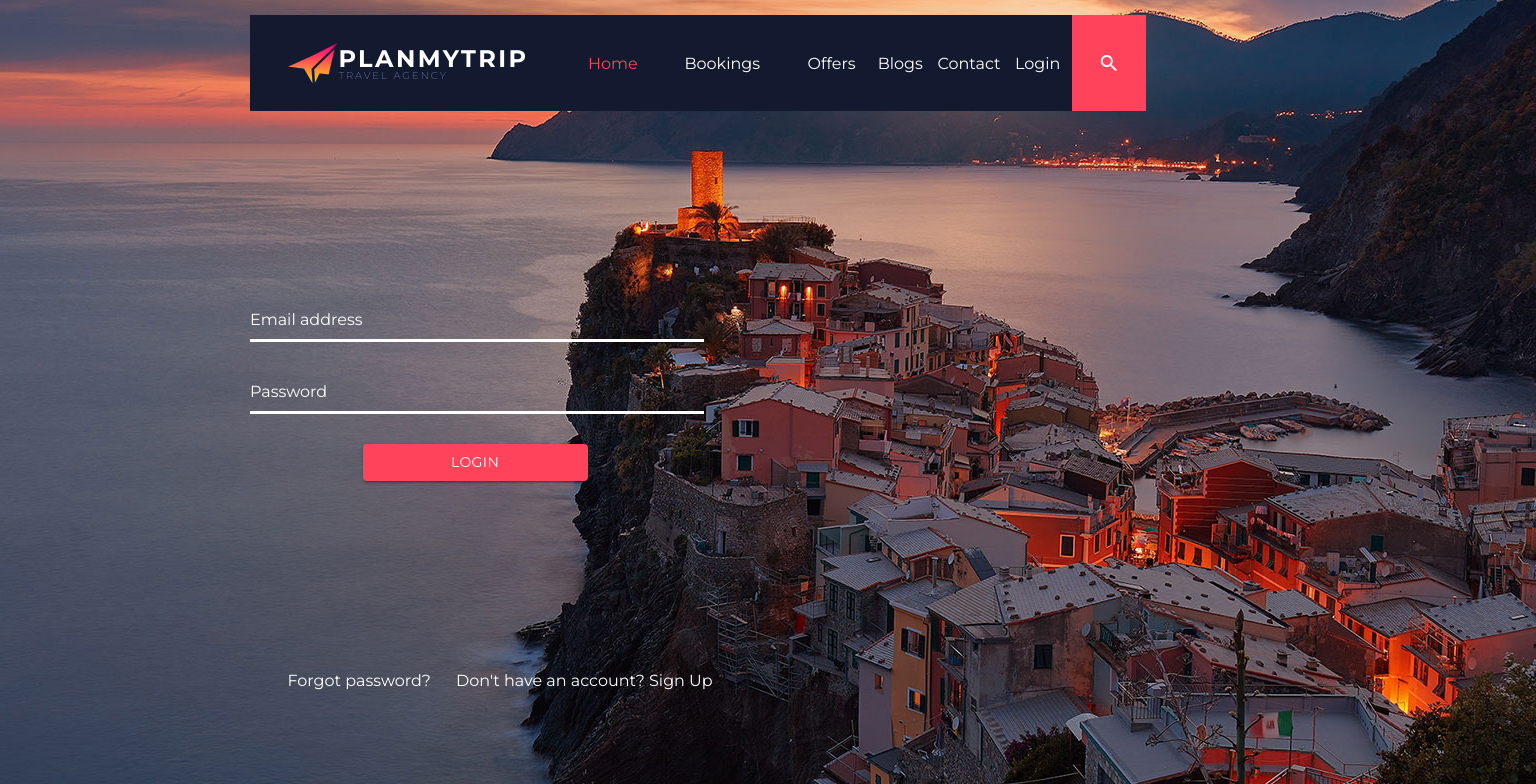
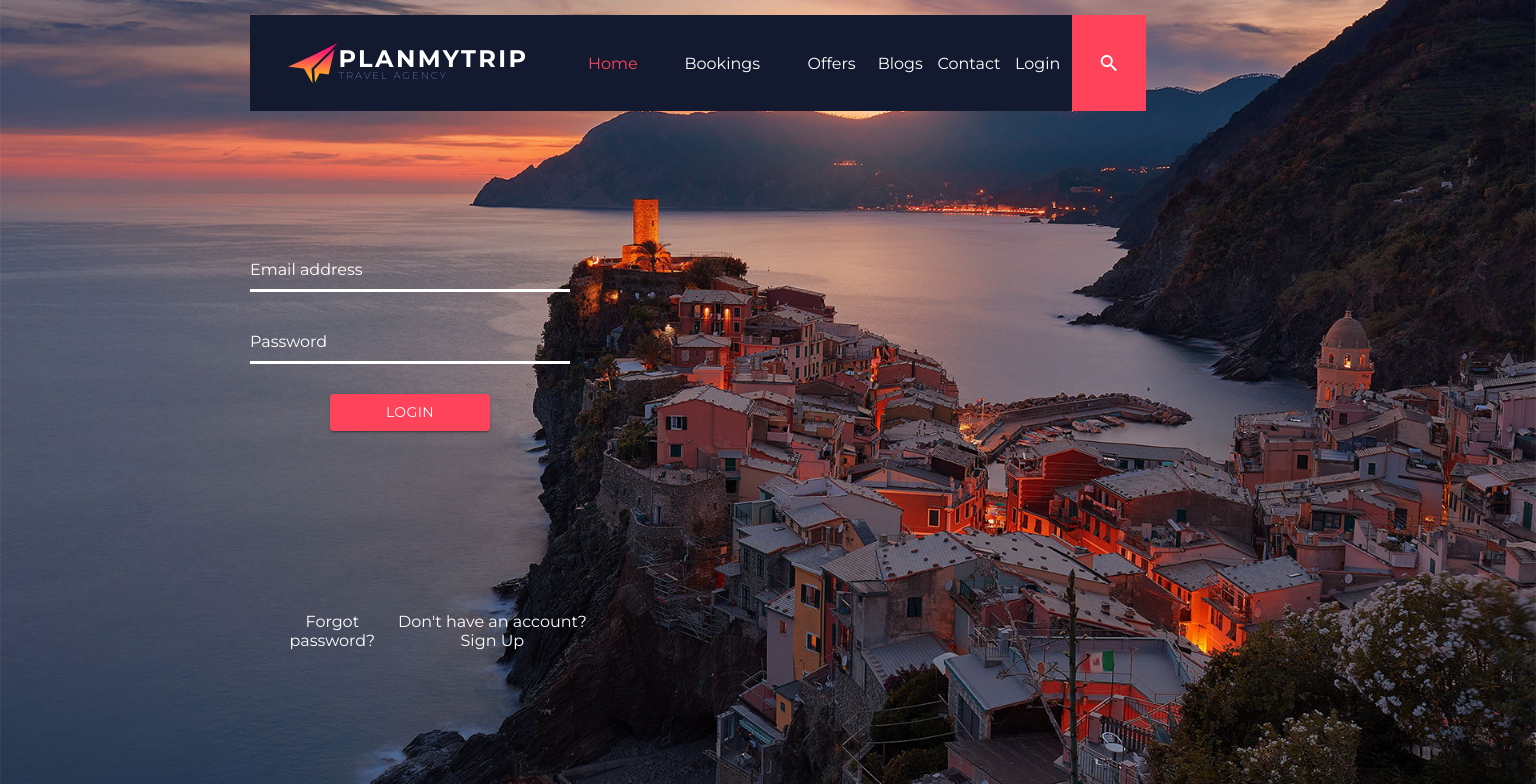
Before and after one commit to debajyotidasgupta/PlanMyTrip, a React (Create React App) app in the folder web-app/frontend/: page /login in a window 1280 px wide. Shown: the top 784 px of the page, 1536 px wide, since content can reach past the window. Built offline with nearby package versions, Linux system fonts and the light colour scheme.

Commit message:
adjust login signup

```diff
--- a/web-app/frontend/src/components/Login.js
+++ b/web-app/frontend/src/components/Login.js
@@ -9,7 +9,7 @@ export class Login extends Component {
             <div className="bg">
             </div>
             <div className="paper">
-                <form className="form" noValidate>
+                <form className="form-login" noValidate>
                     <div class="form-input">
                         <input type="email" name="email" required/>
                         <label>Email address</label>
--- a/web-app/frontend/src/components/Signup.js
+++ b/web-app/frontend/src/components/Signup.js
@@ -9,7 +9,7 @@ export class Signup extends Component {
             <div className="bg">
             </div>
             <div className="paper">
-                <form className="form" noValidate>
+                <form className="form-signup" noValidate>
                     <div class="row">
                     <div class="column">
                     <div class="form-input">
--- a/web-app/frontend/src/styles/Login.scss
+++ b/web-app/frontend/src/styles/Login.scss
@@ -2,26 +2,29 @@ $deep-blue: #131a2f;
 $sweet-pink: #fe435b;
 .bg {
     background-image: url("../assets/images/home.jpg");
-    background-position: -100px;
+    background-size: 100% 100%;
+    margin: 0px;
+    padding: 0px;
+    overflow-x: hidden;
+    position: fixed;
     height: 100vh;
+    width: 100vh;
+    display: flex;
     width: 120%;
-    display: flex;
-    flex-direction: column;
-    justify-content: center;
-    align-items: center;
 }
 .paper {
     display: flex;
     position: absolute;
     top: 0;
     bottom: 0;
-    margin: 300px 250px;
+    margin: 250px 250px;
     height: 50vh;
     width: 30vw;
+    overflow: hidden;
 }
-form {
-    width: '100%';
-    height: 40vh;
+.form-login {
+    width: 50%;
+    height: 50vh;
     .form-input {
         position: relative;
         input {
@@ -54,7 +57,6 @@ form {
         }
     }
     .submit {
-        margin: 20;
         background-color: $sweet-pink;
         width: 50%;
     }
--- a/web-app/frontend/src/styles/Signup.scss
+++ b/web-app/frontend/src/styles/Signup.scss
@@ -2,28 +2,33 @@ $deep-blue: #131a2f;
 $sweet-pink: #fe435b;
 .bg {
     background-image: url("../assets/images/home.jpg");
-    background-position: -100px;
+    background-size: 100% 100%;
+    margin: 0px;
+    padding: 0px;
+    overflow-x: hidden;
+    position: fixed;
     height: 100vh;
+    width: 100vh;
+    display: flex;
     width: 120%;
-    display: flex;
-    flex-direction: column;
-    justify-content: center;
-    align-items: center;
 }
 .paper {
     display: flex;
     position: absolute;
     top: 0;
     bottom: 0;
-    margin: 300px 250px;
+    margin: 250px 250px;
     height: 50vh;
-    width: 40vw;
+    width: 50vw;
+    overflow: hidden;
 }
-form {
-    width: '100%';
+.form-signup {
+    width: 100%;
     height: 50vh;
     .row{
         display: flex;
+        margin-top: 6px;
+        margin-bottom: -20px;
     }
     .column{
         flex: 50%;
@@ -43,6 +48,9 @@ form {
             outline: none;
             background: transparent;
         }
+        input[type=date] {
+            text-align-last: right;
+        }
         label {
             position: absolute;
             top: 0;
@@ -57,7 +65,7 @@ form {
         input:valid ~ label {
             top: -20px;
             left: 0;
-            color: $deep-blue;
+            color: white;
             font-size: 14px;
         }
 
@@ -78,9 +86,9 @@ form {
         }
     }
     .submit {
-        margin: 20;
         background-color: $sweet-pink;
         width: 50%;
+        bottom: 200;
     }
     .submit:hover{
         background-color: $deep-blue;
```
